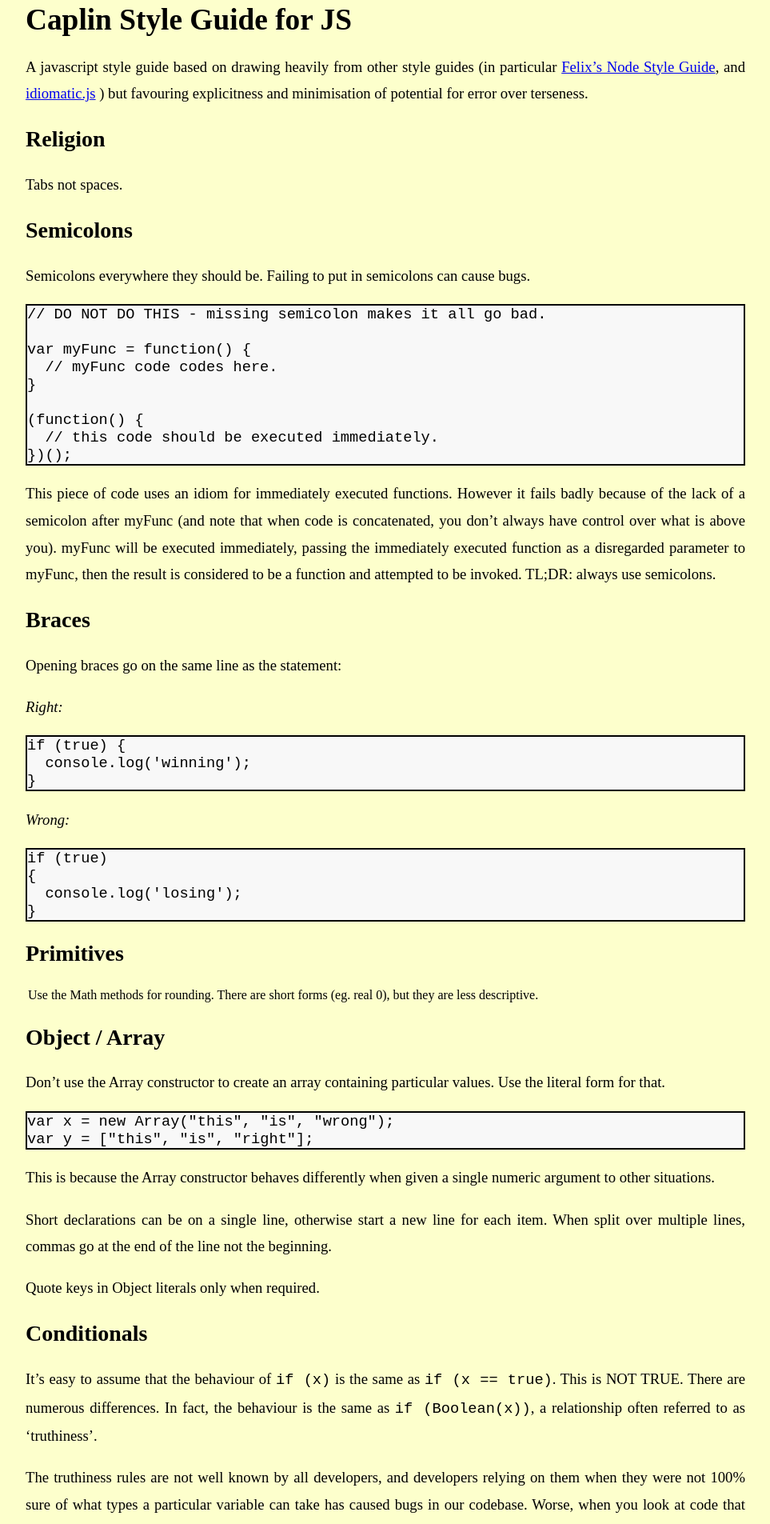
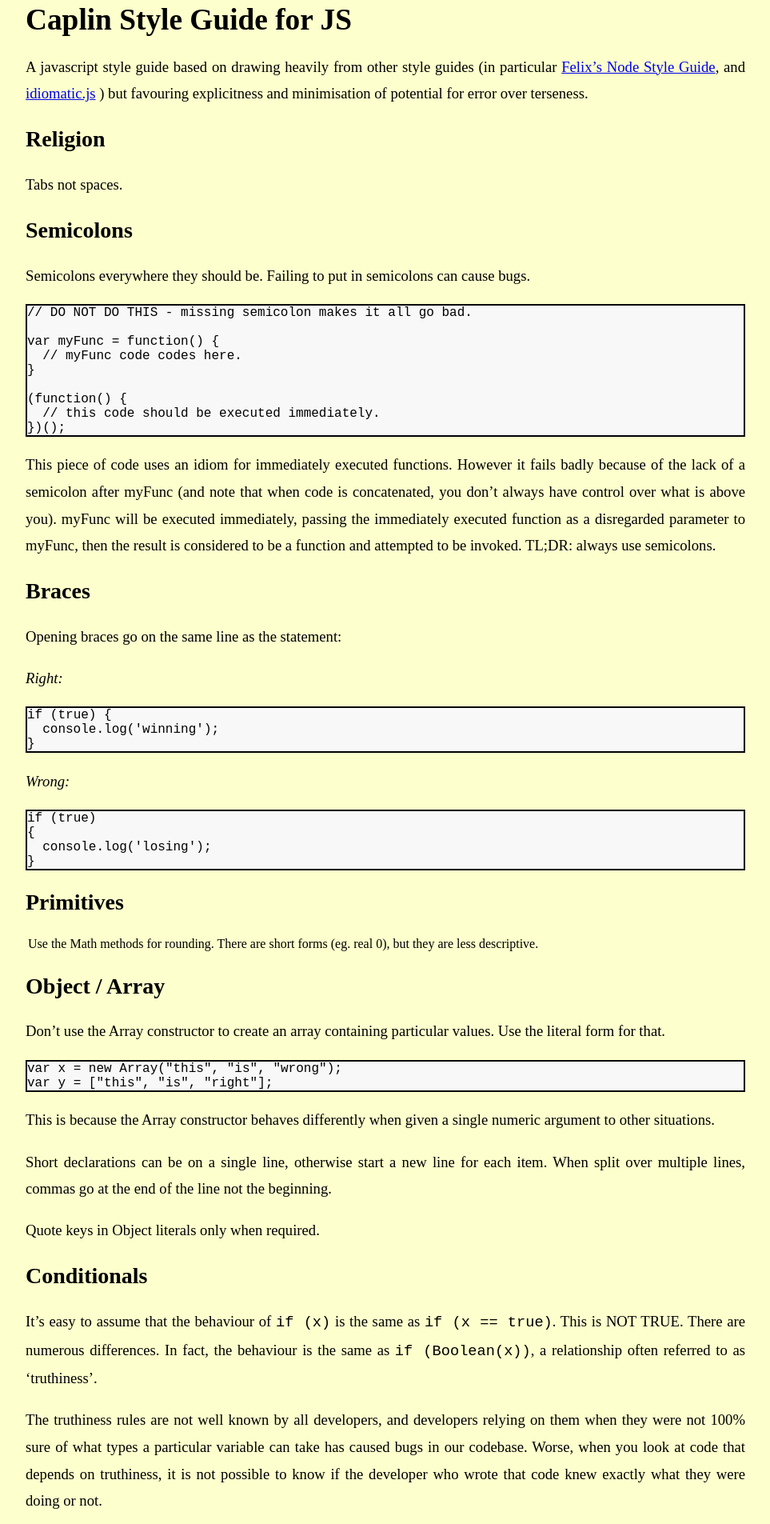
Before and after one commit to caplin/StyleGuide, a Jekyll site: the page built from index.md, in a window 1280 px wide. Shown: the top 1905 px of the page at 80% size, without its empty margins (158-1121 px from the left). Built offline with Jekyll 4.4.1, drawn with Linux system fonts in a browser that asks for light colours; Markdown is read by kramdown in place of the engine named in the settings.

Commit message:
Update syntax.css

```diff
--- a/styles/syntax.css
+++ b/styles/syntax.css
@@ -7,6 +7,8 @@
   line-height: normal;
   background-color: #f8f8f8;
   margin: 0;
+  font-size: 12pt;
+  font-family: "Deja Vu Sans Mono", "Bitstream Vera Sans Mono", "Liberation Mono", monospace;
 }
 
 .javascript .hll { background-color: #ffffcc }
```
